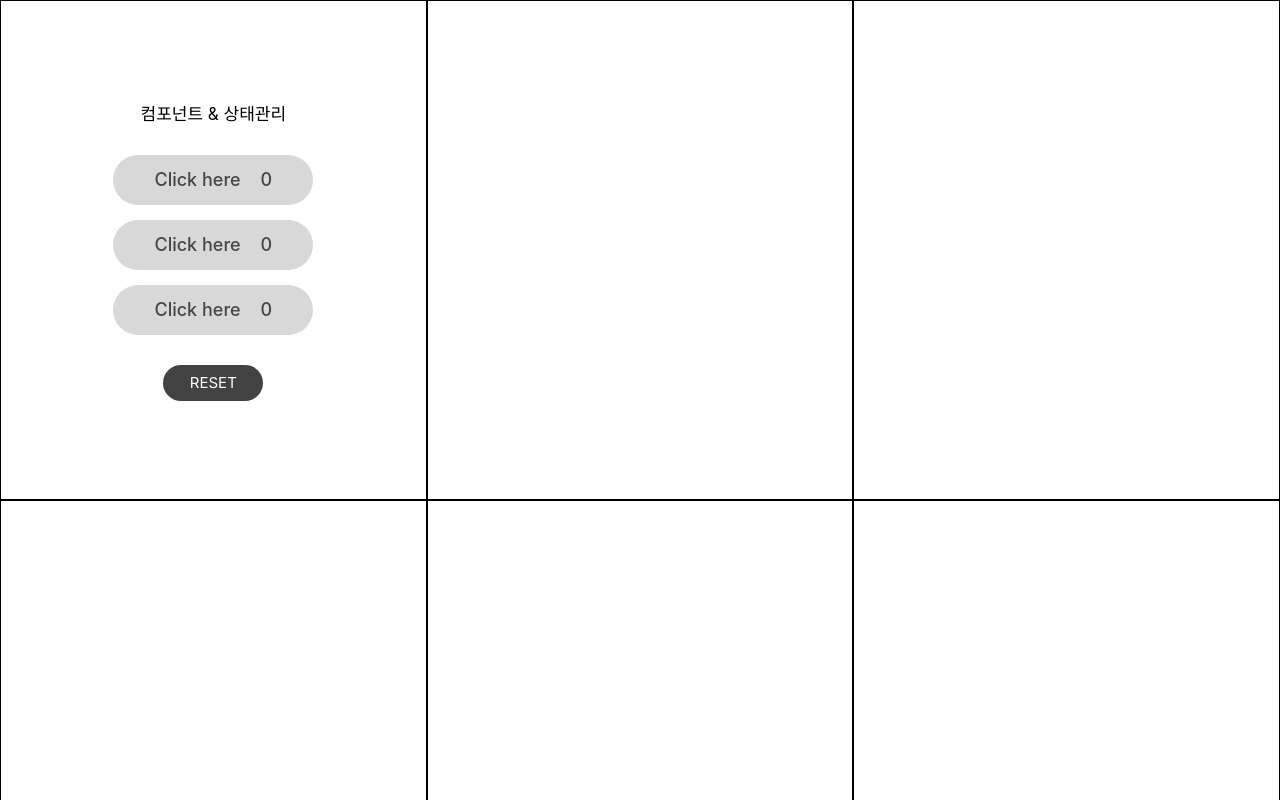
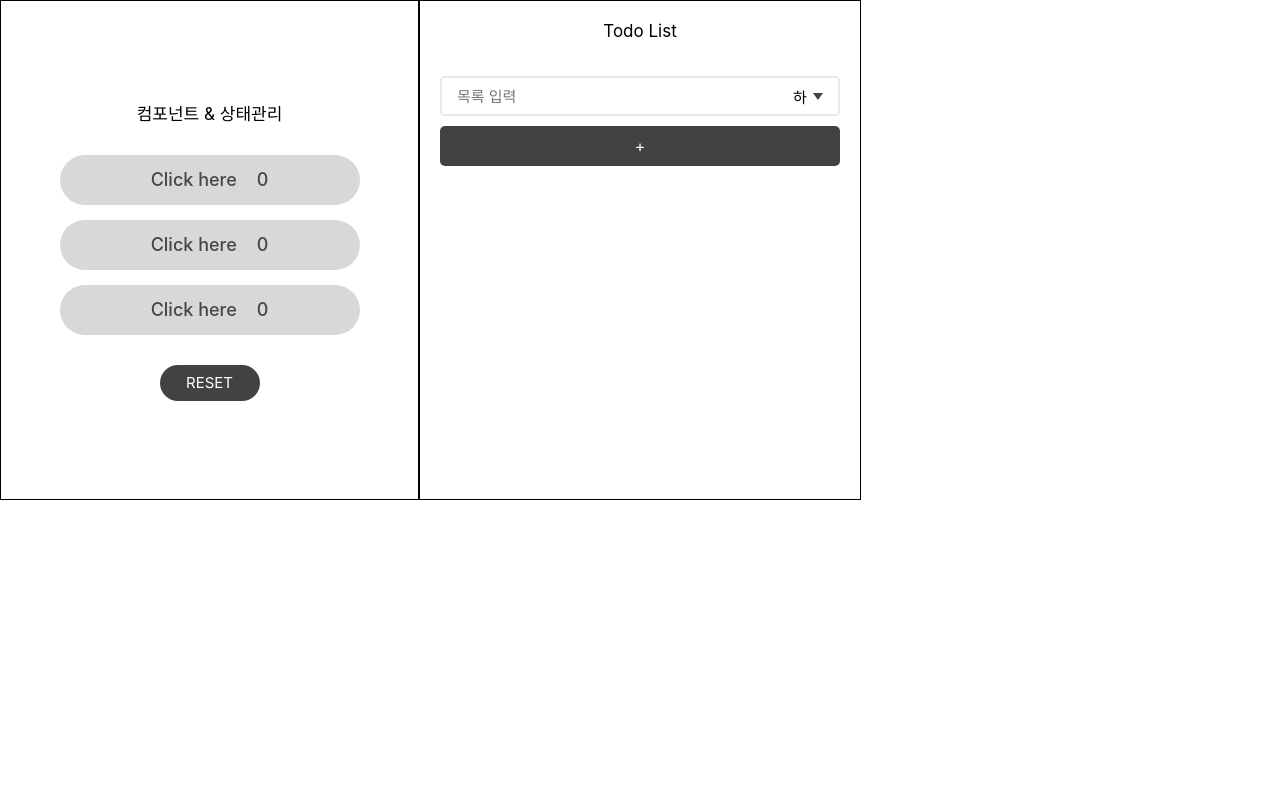
Before and after one commit to seoyoun8879-dotcom/React_Test, a React (Vite) app: page /practice in a window 1280 px wide. Shown: the top 800 px of the page. Built offline with nearby package versions, Linux system fonts and the light colour scheme.

Commit message:
TodoList 로직 구현

```diff
--- a/src/practice/Practice.module.scss
+++ b/src/practice/Practice.module.scss
@@ -22,6 +22,58 @@
       // display: flex;
       // flex-direction: column;
       // gap: 15px;
+    }
+
+    &.todo-list {
+      justify-content: space-between;
+
+      .list-conetnt {
+        display: flex;
+        flex-direction: column;
+        align-items: center;
+        gap: 20px;
+
+        .list-box {
+          display: flex;
+          flex-direction: column;
+          gap: 10px;
+        }
+
+        .add-btn {
+          display: grid;
+          place-items: center;
+          width: 400px;
+          height: 40px;
+          background-color: #424242;
+          border-radius: 5px;
+          color: #fff;
+          font-size: 16px;
+          cursor: pointer;
+          transition: all 0.5s ease;
+
+          &:hover {
+            background-color: #000;
+          }
+        }
+      }
+
+      .complete-btn {
+        display: grid;
+        place-items: center;
+        height: 36px;
+        padding : 0 30px;
+        background-color: #424242;
+        border-radius: 50px;
+        font-size: 15px;
+        color: #fff;
+        cursor: pointer;
+        margin-top: 15px;
+        transition: all 0.5s ease;
+
+        &:hover {
+          background: #000;
+        }
+      }
     }
 
     .test-title {
--- a/src/practice/Practice.tsx
+++ b/src/practice/Practice.tsx
@@ -1,5 +1,7 @@
 import { useState } from "react";
 import Button from "./components/Button/Button";
+import TodoList from "./components/TodoList/TodoList";
+import CheckList from "./components/TodoList/CheckList";
 import style from "./Practice.module.scss";
 
 function Practice() {
@@ -13,45 +15,82 @@ function Practice() {
     setCount([0, 0, 0]);
   };
 
+  const [inputCompleted, setInputCompleted] = useState(false);
+  const [todos, setTodos] = useState([{ text: "", priority: "하" }]);
+
+  const handleAddTodoItem = () => {
+    setTodos((prev) => [...prev, { text: "", priority: "하" }]);
+  };
+
+  const handleChangeTodo = (
+    idx: number,
+    field: "text" | "priority",
+    value: string
+  ) => {
+    setTodos((prev) =>
+      prev.map((todo, i) =>
+        i === idx ? { ...todo, [field]: value } : todo
+      )
+    );
+  };
+
   return (
     <div className={style.container}>
-      {/* 컴포넌트 & 상태관리 (useState) */}
       <div className={`${style.content} ${style["component-and-state"]}`}>
         <p className={style["test-title"]}>컴포넌트 & 상태관리</p>
 
-        <Button
-          clickCount={count[0]}
-          onClick={() => handleButtonClickCount(0)}
-          isEnd={count[0] >= 5}
-        ></Button>
-        <Button
-          clickCount={count[1]}
-          onClick={() => handleButtonClickCount(1)}
-          isEnd={count[1] >= 5}
-        ></Button>
-        <Button
-          clickCount={count[2]}
-          onClick={() => handleButtonClickCount(2)}
-          isEnd={count[2] >= 5}
-        ></Button>
+        <Button clickCount={count[0]} onClick={() => handleButtonClickCount(0)} isEnd={count[0] >= 5} />
+        <Button clickCount={count[1]} onClick={() => handleButtonClickCount(1)} isEnd={count[1] >= 5} />
+        <Button clickCount={count[2]} onClick={() => handleButtonClickCount(2)} isEnd={count[2] >= 5} />
 
-        <div
-          className={style["reset-btn"]}
-          onClick={handleButtonClickCountReset}
-        >
+        <div className={style["reset-btn"]} onClick={handleButtonClickCountReset}>
           RESET
         </div>
       </div>
 
-      {/* Todo List */}
-      <div className={`${style.content} ${style[""]}`}></div>
-      <div className={`${style.content} ${style[""]}`}></div>
-      <div className={`${style.content} ${style[""]}`}></div>
-      <div className={`${style.content} ${style[""]}`}></div>
-      <div className={`${style.content} ${style[""]}`}></div>
-      <div className={`${style.content} ${style[""]}`}></div>
-      <div className={`${style.content} ${style[""]}`}></div>
-      <div className={`${style.content} ${style[""]}`}></div>
+      <div className={`${style.content} ${style["todo-list"]}`}>
+        <div className={style["list-conetnt"]}>
+          <p className={style["test-title"]}>Todo List</p>
+
+          <div className={style["list-box"]}>
+            {todos.map((todo, idx) => (
+              <TodoList
+                key={idx}
+                inputCompleted={inputCompleted}
+                todo={todo}
+                onChange={(field, value) => handleChangeTodo(idx, field, value)}
+              />
+            ))}
+
+            {inputCompleted &&
+              todos.map((todo, idx) => (
+                <CheckList
+                  key={idx}
+                  checkItem={todo.text}
+                  priority={todo.priority}
+                />
+              ))}
+
+            <div
+              className={style["add-btn"]}
+              onClick={handleAddTodoItem}
+              style={{
+                display: inputCompleted || todos.length >= 5 ? "none" : "grid",
+              }}
+            >
+              +
+            </div>
+          </div>
+        </div>
+
+        <div
+          className={style["complete-btn"]}
+          style={{ display: todos.length >= 5 ? "grid" : "none" }}
+          onClick={() => setInputCompleted((prev) => !prev)}
+        >
+          {inputCompleted ? "새 Todo 작성" : "완료"}
+        </div>
+      </div>
     </div>
   );
 }
--- a/src/practice/components/Button/Button.module.scss
+++ b/src/practice/components/Button/Button.module.scss
@@ -3,7 +3,7 @@
   justify-content: center;
   align-items: center;
   gap: 20px;
-  width: 200px;
+  width: 300px;
   height: 50px;
   background-color: #d8d8d8;
   border-radius: 50px;
--- a/src/practice/components/Button/Button.tsx
+++ b/src/practice/components/Button/Button.tsx
@@ -13,7 +13,7 @@ function Button({ clickCount, onClick, isEnd }: ButtonType) {
       onClick={onClick}
     >
       {isEnd ? (
-        <p className={style.text}>Cannot click</p>
+        <p className={style.text}>Cannot click (Total count: {clickCount})</p>
       ) : (
         <>
           <p className={style.text}>Click here</p>
--- /dev/null
+++ b/src/practice/components/TodoList/CheckList.tsx
@@ -0,0 +1,12 @@
+import style from "./CheckList.module.scss";
+
+function CheckList({ checkItem, priority }: { checkItem: string; priority: string }) {
+    return (
+        <div className={style["check-list"]}>
+            <input type="checkbox"/>
+            <label>{checkItem}</label>
+        </div>
+    );
+}
+
+export default CheckList;
--- /dev/null
+++ b/src/practice/components/TodoList/TodoList.module.scss
@@ -0,0 +1,79 @@
+.input-box {
+    display: flex;
+    align-items: center;
+    justify-content: space-between;
+    width: 400px;
+    height: 40px;
+    padding: 0 15px;
+    border: 2px solid #e9e9e9;
+    border-radius: 5px;
+    box-sizing: border-box;
+
+    input {
+        border: none;
+        outline: none;
+        padding: 0;
+        font-size: 15px;
+
+        &.data {
+            flex: 1;
+        }
+    }
+
+    .select-box {
+        position: relative;
+        width: 30px;
+        cursor: pointer;
+
+        .toggle-box {
+            display: flex;
+            justify-content: space-between;
+            align-items: center;
+
+            &::after {
+                content: "";
+                border-left: 5px solid transparent;
+                border-right: 5px solid transparent;
+                border-top: 7px solid #434343;
+            }
+
+            .select-data {
+                width: 17px;
+                pointer-events: none;
+
+                &::placeholder {
+                    color: #000;
+                }
+            }
+        }
+
+        .dropdown-box {
+            position: absolute;
+            top: -9px;
+            right: -65px;
+            display: flex;
+            flex-direction: column;
+            width: 32px;
+            padding: 7px 5px;
+            margin: 0;
+            background-color: #efefef;
+            border: 1px solid #ebebeb;
+            border-radius: 5px;
+
+            li {
+                display: grid;
+                place-items: center;
+                height: 30px;
+                padding: 0 5px;
+                border-radius: 5px;
+                font-size: 15px;
+                list-style: none;
+                transition: all 0.3s ease;
+
+                &:hover {
+                    background-color: rgb(212, 212, 212);
+                }
+            }
+        }
+    }
+}
--- /dev/null
+++ b/src/practice/components/TodoList/TodoList.tsx
@@ -0,0 +1,63 @@
+import { useState } from "react";
+import style from "./TodoList.module.scss";
+
+type Todo = {
+    text: string;
+    priority: string;
+};
+
+type Props = {
+    inputCompleted: boolean;
+    todo: Todo;
+    onChange: (field: "text" | "priority", value: string) => void;
+};
+
+function TodoList({ inputCompleted, todo, onChange }: Props) {
+    const [isOpen, setIsOpen] = useState(false);
+
+    const handleToggleDropdown = () => {
+        setIsOpen((prev) => !prev);
+    };
+
+    const handleSelectItemPut = (value: string) => {
+        onChange("priority", value);
+        setIsOpen(false);
+    };
+
+    return (
+        <div
+            className={style["input-box"]}
+            style={{ display: inputCompleted ? "none" : "flex" }}
+        >
+            <input
+                type="text"
+                placeholder="목록 입력"
+                className={style.data}
+                value={todo.text}
+                onChange={(e) => onChange("text", e.target.value)}
+            />
+
+            <div className={style["select-box"]}>
+                <div className={style["toggle-box"]} onClick={handleToggleDropdown}>
+                    <input
+                        type="text"
+                        className={style["select-data"]}
+                        value={todo.priority}
+                        readOnly
+                    />
+                </div>
+
+                <ul
+                    className={style["dropdown-box"]}
+                    style={{ display: isOpen ? "flex" : "none" }}
+                >
+                    <li className={style.item} onClick={() => handleSelectItemPut("상")}>상</li>
+                    <li className={style.item} onClick={() => handleSelectItemPut("중")}>중</li>
+                    <li className={style.item} onClick={() => handleSelectItemPut("하")}>하</li>
+                </ul>
+            </div>
+        </div>
+    );
+}
+
+export default TodoList;
```
Also changed, not shown: src/practice/components/TodoList/CheckList.module.scss (added).
